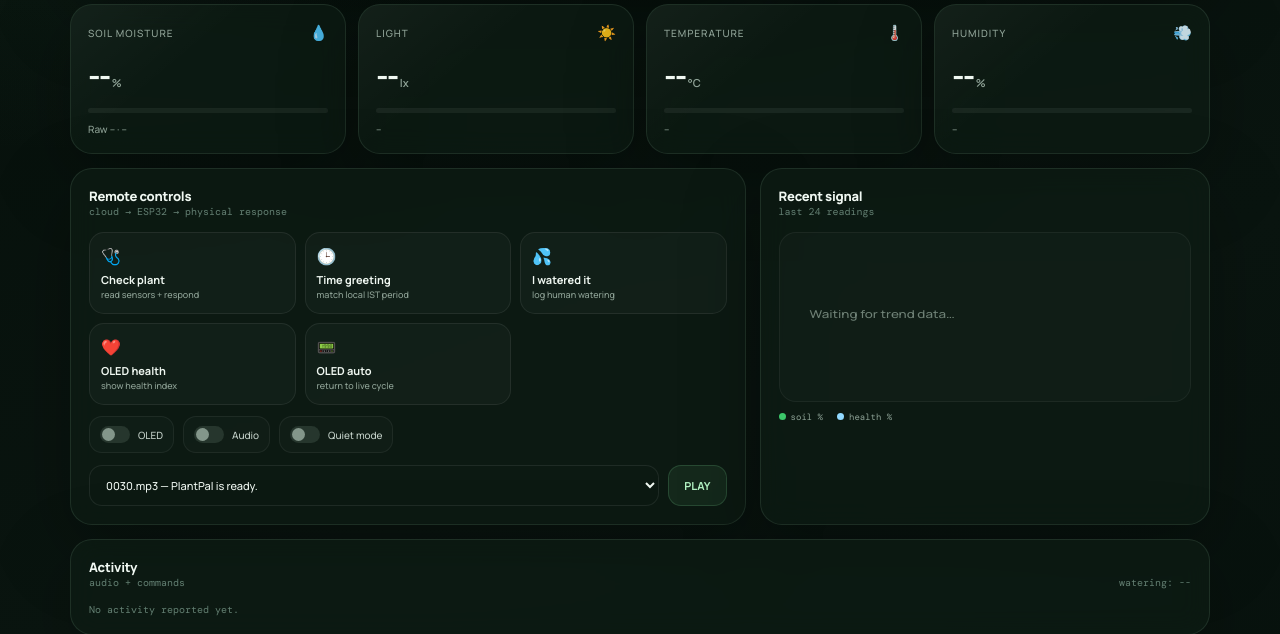
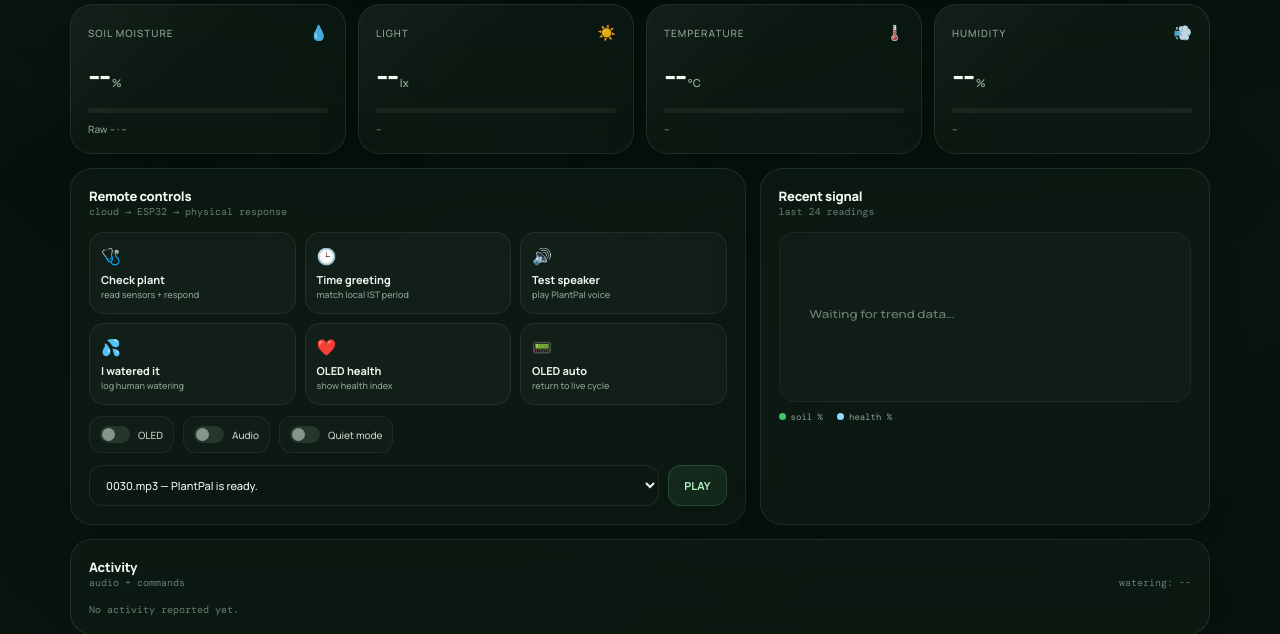
Before and after one commit to Aashutosh-10/Plantpal---IOT, a Flask app: page / in a window 1280 px wide. Shown: the part 360-994 px from the top of the page. Run offline with Flask 3, Linux system fonts and the light colour scheme; data that the repository does not hold is empty.

Commit message:
Add files via upload

```diff
--- a/backend/templates/index.html
+++ b/backend/templates/index.html
@@ -254,6 +254,7 @@
       <div class="control-grid">
         <button class="control-btn" data-command="CHECK_PLANT"><div class="cicon">🩺</div><strong>Check plant</strong><span>read sensors + respond</span></button>
         <button class="control-btn" data-command="TIME_GREETING"><div class="cicon">🕒</div><strong>Time greeting</strong><span>match local IST period</span></button>
+        <button class="control-btn" data-command="PLAY_AUDIO" data-value="1"><div class="cicon">🔊</div><strong>Test speaker</strong><span>play PlantPal voice</span></button>
         <button class="control-btn" data-command="WATERED"><div class="cicon">💦</div><strong>I watered it</strong><span>log human watering</span></button>
         <button class="control-btn" data-command="DISPLAY_MODE" data-value="HEALTH"><div class="cicon">❤️</div><strong>OLED health</strong><span>show health index</span></button>
         <button class="control-btn" data-command="DISPLAY_MODE" data-value="AUTO"><div class="cicon">📟</div><strong>OLED auto</strong><span>return to live cycle</span></button>
@@ -262,7 +263,7 @@
       <div class="toggle-row">
         <button class="toggle" id="oledToggle"><span class="switch"></span> OLED</button>
         <button class="toggle" id="audioToggle"><span class="switch"></span> Audio</button>
-        <button class="toggle" id="quietToggle"><span class="switch"></span> Quiet mode</button>
+                <button class="toggle" id="quietToggle"><span class="switch"></span> Quiet mode</button>
       </div>
 
       <div class="select-row">
@@ -396,7 +397,7 @@
 
     setToggle('oledToggle',data.device?.oledEnabled ?? data.oledEnabled);
     setToggle('audioToggle',data.device?.audioEnabled ?? data.audioEnabled);
-    setToggle('quietToggle',!(data.device?.audioEnabled ?? data.audioEnabled));
+        setToggle('quietToggle',!(data.device?.audioEnabled ?? data.audioEnabled));
 
     $('wifiState').textContent=data.device?.online?'ONLINE':'OFFLINE';
     $('audioHardware').textContent=data.device?.audioAvailable?'DFPLAYER READY':'NOT READY';
@@ -422,7 +423,7 @@
     if(kind==='watered') return '💧';
     if(kind==='touch') return '👆';
     if(kind==='audio') return '🔊';
-    if(kind==='display') return '📟';
+        if(kind==='display') return '📟';
     if(kind==='quiet') return '🔇';
     if(kind==='cloud') return '☁️';
     return '🌿';
```
